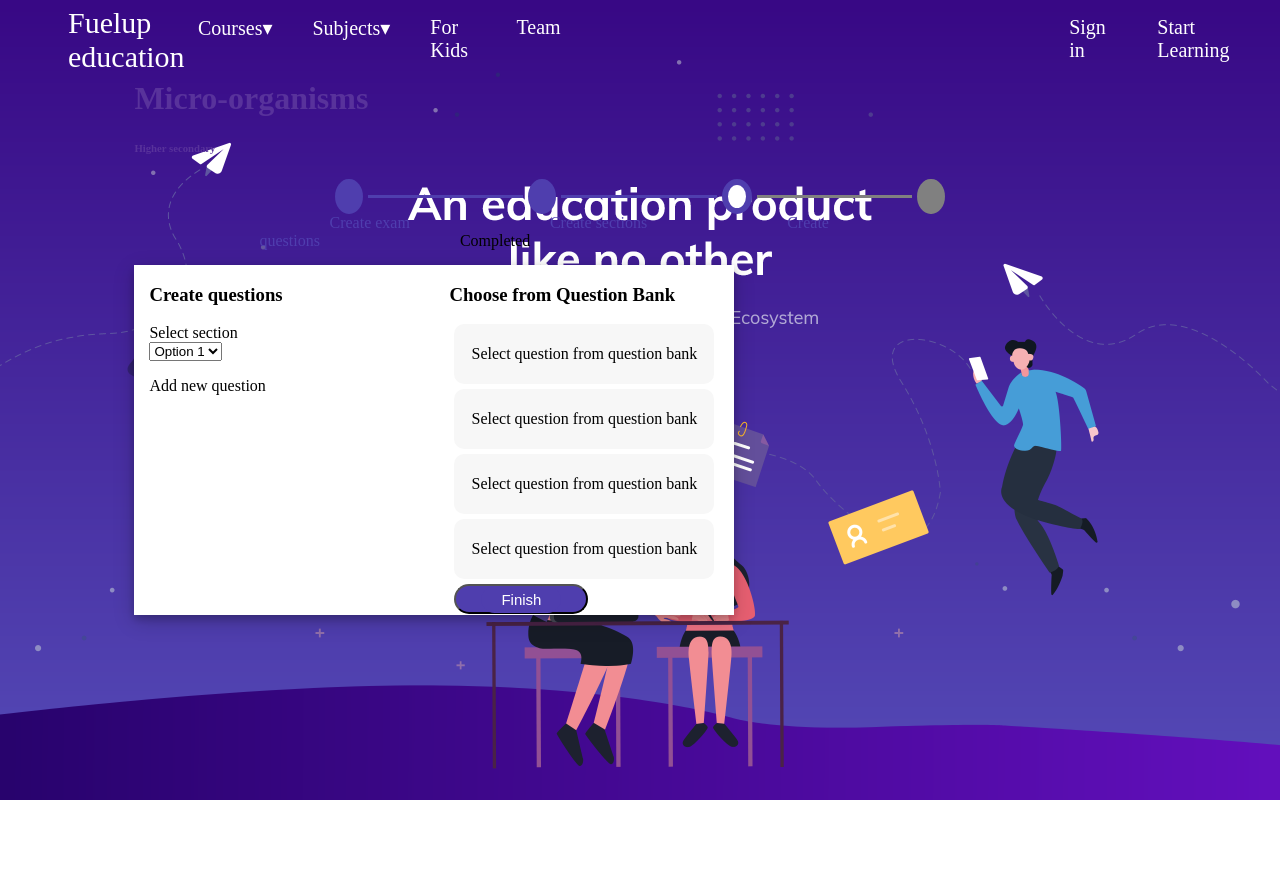
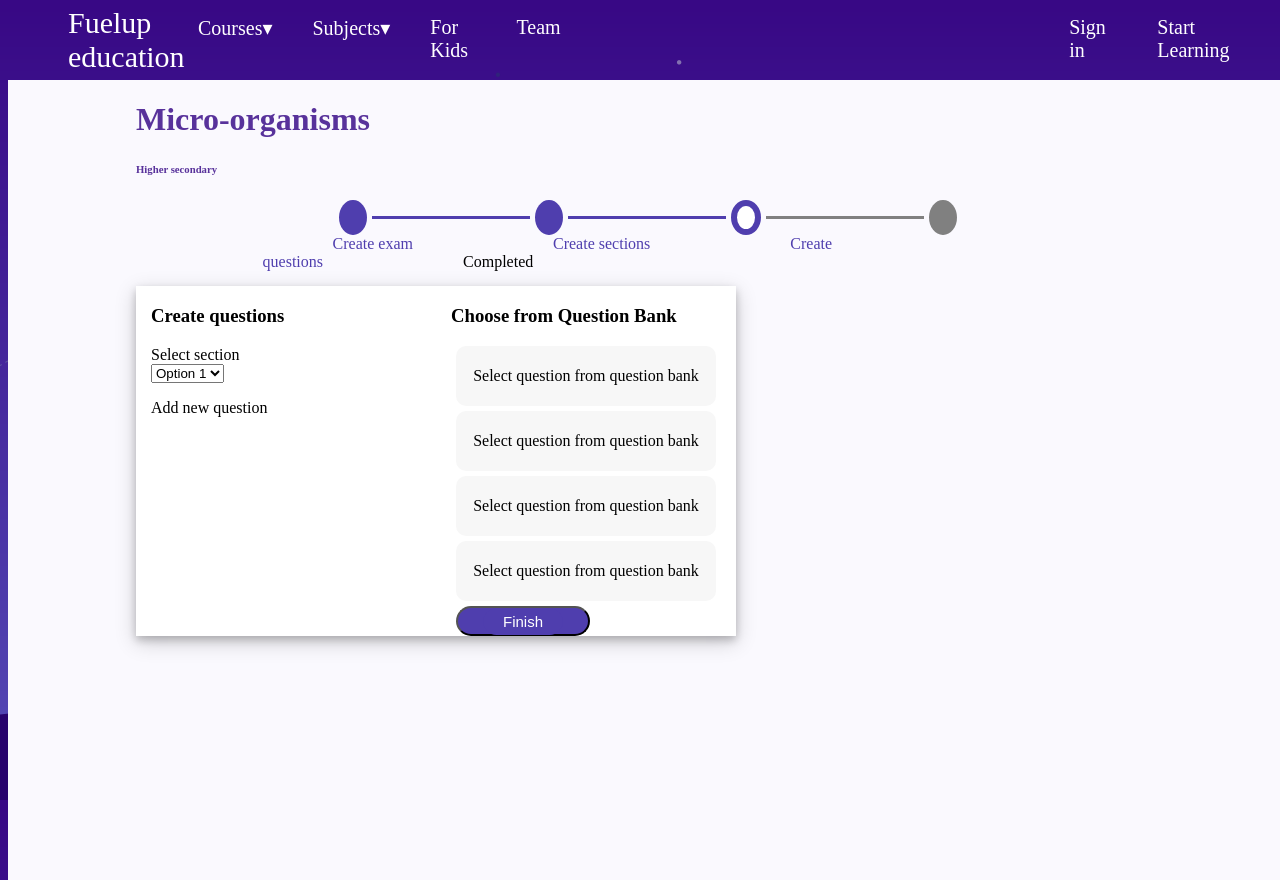
Before and after one commit to FuelupEducationIndia/fuelupeducation-react, a React (Create React App) app: page /choose-from-question-bank in a window 1280 px wide. Before the commit the page ends 800 px from the top, so only its background shows below. Built offline with nearby package versions, Linux system fonts and the light colour scheme.

Commit message:
new background

```diff
--- a/src/components/Exams/CreateQuestions/ChooseFromQuestionBank/ChooseFromQuestionBank.module.css
+++ b/src/components/Exams/CreateQuestions/ChooseFromQuestionBank/ChooseFromQuestionBank.module.css
@@ -1,3 +1,10 @@
+.chooseFromQuestionBank {
+  background-color:#faf9fe;
+  position: absolute;
+  width: 100%;
+  height: 100%;
+}
+
 .dots5 {
   display: flex;
   margin: auto;
```
